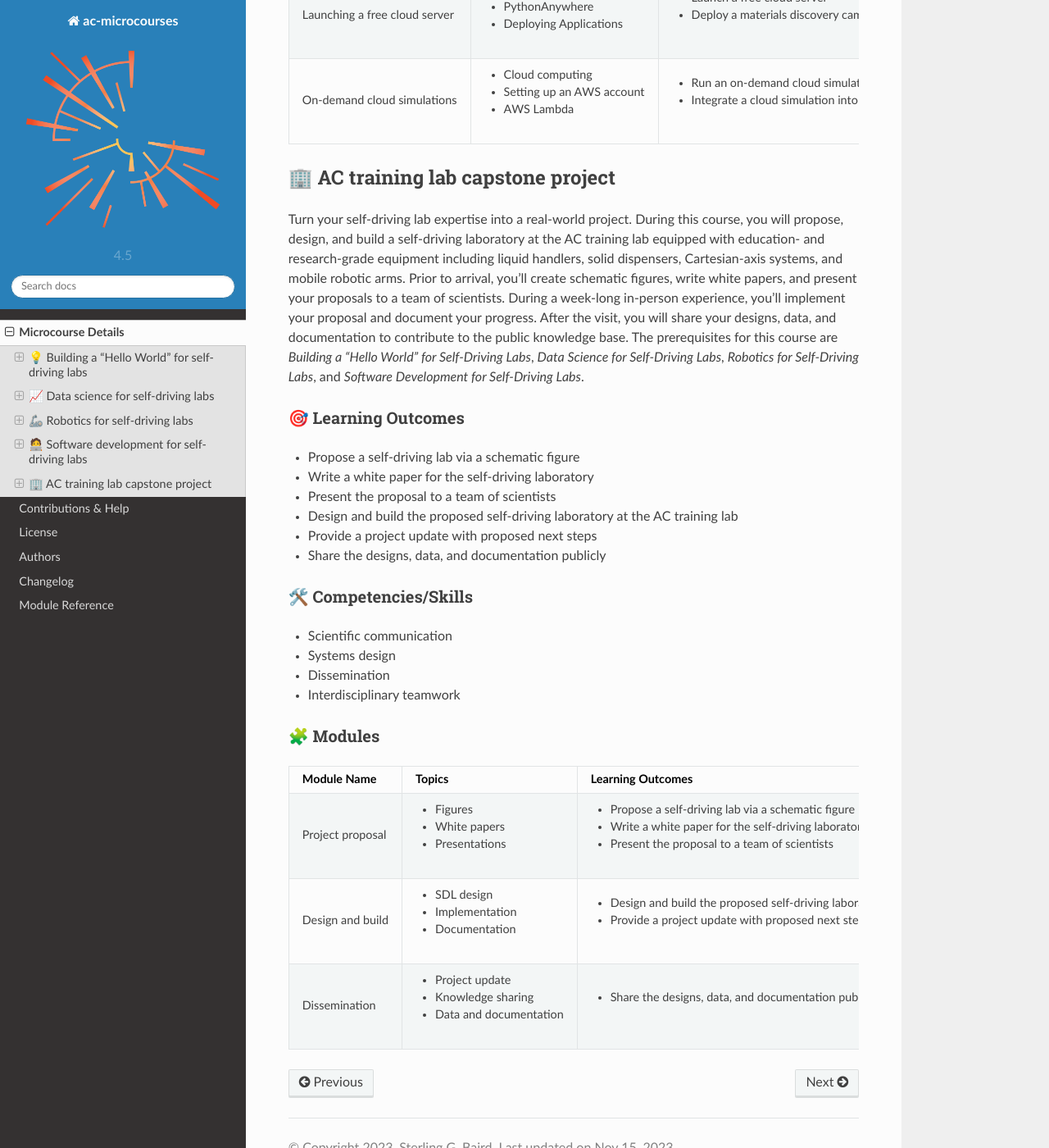
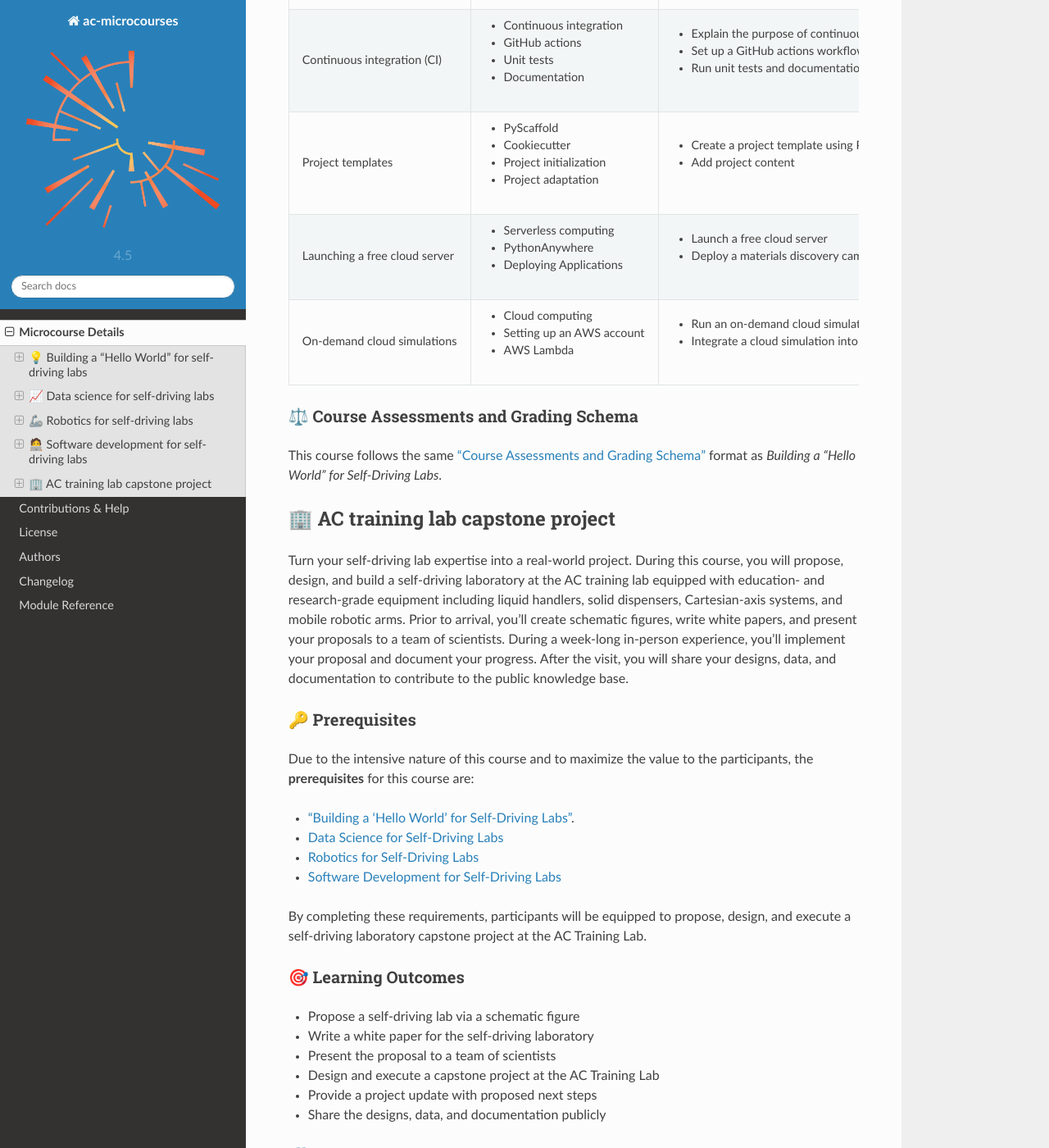
Before and after one commit to AccelerationConsortium/ac-microcourses, a Sphinx documentation site: the page built from docs/certificate-framework.md, in a window 1280 px wide and 1400 px high, scrolled down 7096 px. Shown: the whole window at 82% size. Built offline with Sphinx 7.4.7 and the Read the Docs theme 2.0.0, drawn with Linux system fonts in a browser that asks for light colours; some of the changed text lies outside the part shown.

Commit message:
assessments and grading

````diff
--- a/docs/certificate-framework.md
+++ b/docs/certificate-framework.md
@@ -99,11 +99,15 @@
 2. A standalone notebook assignment (graded, 5 points)
 3. A mini project (graded, 10 points)
 
-The guided notebook tutorial is provided as a Jupyter notebook with embedded instructions and code snippets. The standalone notebook assignment is provided as a Jupyter notebook with instructions and partially filled code snippets. The mini project is an opportunity to directly apply the skills from the notebooks in an isolated environment within an interactive GitHub repository. Autograding of the notebook and mini project is performed via GitHub actions, and grades are automatically reported to GitHub Classroom. To see how that works, watch ["GitHub Classroom: How students complete assignments"](https://www.youtube.com/watch?v=ObaFRGp_Eko). Grades from GitHub Classroom are then periodically synced to Quercus, the University of Toronto's learning management system which is based on Instructure's open-source Canvas platform.
+The guided notebook tutorial is provided as a Jupyter notebook with embedded instructions and code snippets. The standalone notebook assignment is provided as a Jupyter notebook with instructions and partially filled code snippets. The mini project is an opportunity to directly apply the skills from the notebooks in an isolated environment within an interactive GitHub repository. Autograding of the notebook and mini project is performed via GitHub actions, and grades are automatically reported to GitHub Classroom. To see how that works, watch ["GitHub Classroom: How students complete assignments"](https://www.youtube.com/watch?v=ObaFRGp_Eko). Grades from GitHub Classroom are then periodically synced to Quercus, the University of Toronto's learning management system which is based on Instructure's open-source Canvas platform. A passing grade is considered 50% or greater.
 
 ## 📈 Data science for self-driving labs
 
-Unleash the power of data science in the realm of self-driving laboratories. This remote, asynchronous course empowers you to apply data science concepts to materials discovery tasks. You'll create Bayesian optimization scripts using the Ax Platform, explore advanced optimization topics, and use the Honegumi template generator to create an advanced optimization setup for a materials discovery task. Additionally, you'll learn to share your findings by uploading datasets to FigShare, creating benchmark models with scikit-learn, and hosting models on HuggingFace. The recommended prerequisite for this course is "Building a 'Hello World' for Self-Driving Labs".
+Unleash the power of data science in the realm of self-driving laboratories. This remote, asynchronous course empowers you to apply data science concepts to materials discovery tasks. You'll create Bayesian optimization scripts using the Ax Platform, explore advanced optimization topics, and use the Honegumi template generator to create an advanced optimization setup for a materials discovery task. Additionally, you'll learn to share your findings by uploading datasets to FigShare, creating benchmark models with scikit-learn, and hosting models on HuggingFace.
+
+### 🔑 Recommended Prerequisites
+
+The **recommended prerequisite** for this course is ["Building a 'Hello World' for Self-Driving Labs"](https://ac-microcourses.readthedocs.io/en/latest/certificate-framework.html#building-a-hello-world-for-self-driving-labs).
 
 ### 🎯 Learning Outcomes
 
@@ -185,11 +189,15 @@
 
 ### ⚖️ Course Assessments and Grading Schema
 
-This course follows the same format as *Building a "Hello World" for Self-Driving Labs*.
+This course follows the same ["Course Assessments and Grading Schema"](https://ac-microcourses.readthedocs.io/en/latest/certificate-framework.html#course-assessments-and-grading-schema) format as *Building a "Hello World" for Self-Driving Labs*.
 
 ## 🦾 Robotics for self-driving labs
 
-Embark on a journey into the world of robotics and automation for self-driving laboratories. This asynchronous, remote course equips you with the skills to control peristaltic pumps, linear actuators, automated liquid handlers, and solid dispensers using a Pico W microcontroller, a motor driver, and the Covalent workflow orchestration package. You'll also learn to control mobile cobots using the Robot Operating System (ROS) framework and to perform spatial referencing and ID recognition via AprilTags and OpenCV. The course will conclude with a solid sample transfer workflow using Covalent, ROS, AprilTags, OpenCV, and a multi-axis robot. The recommended prerequisite for this course is *Building a "Hello World" for Self-Driving Labs*.
+Embark on a journey into the world of robotics and automation for self-driving laboratories. This asynchronous, remote course equips you with the skills to control peristaltic pumps, linear actuators, automated liquid handlers, and solid dispensers using a Pico W microcontroller, a motor driver, and the Covalent workflow orchestration package. You'll also learn to control mobile cobots using the Robot Operating System (ROS) framework and to perform spatial referencing and ID recognition via AprilTags and OpenCV. The course will conclude with a solid sample transfer workflow using Covalent, ROS, AprilTags, OpenCV, and a multi-axis robot.
+
+### 🔑 Recommended Prerequisites
+
+The **recommended prerequisite** for this course is ["Building a 'Hello World' for Self-Driving Labs"](https://ac-microcourses.readthedocs.io/en/latest/certificate-framework.html#building-a-hello-world-for-self-driving-labs).
 
 ### 🎯 Learning Outcomes
 
@@ -243,6 +251,10 @@
     * Multi-axis robotics
   - * Use ROS, AprilTags, and a multi-axis robot to perform solid sample transfer
 ```
+
+### ⚖️ Course Assessments and Grading Schema
+
+This course follows the same ["Course Assessments and Grading Schema"](https://ac-microcourses.readthedocs.io/en/latest/certificate-framework.html#course-assessments-and-grading-schema) format as *Building a "Hello World" for Self-Driving Labs*.
 
 ## 🧑‍💻 Software development for self-driving labs
 
@@ -348,16 +360,31 @@
 
 <!-- note that print statements (similarly cell evaluation outputs for notebooks) are an important beginner method of debugging -->
 
+### ⚖️ Course Assessments and Grading Schema
+
+This course follows the same ["Course Assessments and Grading Schema"](https://ac-microcourses.readthedocs.io/en/latest/certificate-framework.html#course-assessments-and-grading-schema) format as *Building a "Hello World" for Self-Driving Labs*.
+
 ## 🏢 AC training lab capstone project <!-- Alternative emoji: 🏗️ -->
 
-Turn your self-driving lab expertise into a real-world project. During this course, you will propose, design, and build a self-driving laboratory at the AC training lab equipped with education- and research-grade equipment including liquid handlers, solid dispensers, Cartesian-axis systems, and mobile robotic arms. Prior to arrival, you'll create schematic figures, write white papers, and present your proposals to a team of scientists. During a week-long in-person experience, you'll implement your proposal and document your progress. After the visit, you will share your designs, data, and documentation to contribute to the public knowledge base. The prerequisites for this course are *Building a "Hello World" for Self-Driving Labs*, *Data Science for Self-Driving Labs*, *Robotics for Self-Driving Labs*, and *Software Development for Self-Driving Labs*.
+Turn your self-driving lab expertise into a real-world project. During this course, you will propose, design, and build a self-driving laboratory at the AC training lab equipped with education- and research-grade equipment including liquid handlers, solid dispensers, Cartesian-axis systems, and mobile robotic arms. Prior to arrival, you'll create schematic figures, write white papers, and present your proposals to a team of scientists. During a week-long in-person experience, you'll implement your proposal and document your progress. After the visit, you will share your designs, data, and documentation to contribute to the public knowledge base.
+
+### 🔑 Prerequisites
+
+Due to the intensive nature of this course and to maximize the value to the participants, the **prerequisites** for this course are:
+
+- ["Building a 'Hello World' for Self-Driving Labs"](https://ac-microcourses.readthedocs.io/en/latest/certificate-framework.html#building-a-hello-world-for-self-driving-labs).
+- [Data Science for Self-Driving Labs](https://ac-microcourses.readthedocs.io/en/latest/certificate-framework.html#data-science-for-self-driving-labs)
+- [Robotics for Self-Driving Labs](https://ac-microcourses.readthedocs.io/en/latest/certificate-framework.html#robotics-for-self-driving-labs)
+- [Software Development for Self-Driving Labs](https://ac-microcourses.readthedocs.io/en/latest/certificate-framework.html#software-development-for-self-driving-labs)
+
+By completing these requirements, participants will be equipped to propose, design, and execute a self-driving laboratory capstone project at the AC Training Lab.
 
 ### 🎯 Learning Outcomes
 
 - Propose a self-driving lab via a schematic figure
 - Write a white paper for the self-driving laboratory
 - Present the proposal to a team of scientists
-- Design and build the proposed self-driving laboratory at the AC training lab
+- Design and execute a capstone project at the AC Training Lab
 - Provide a project update with proposed next steps
 - Share the designs, data, and documentation publicly
 
@@ -383,11 +410,11 @@
   - * Propose a self-driving lab via a schematic figure
     * Write a white paper for the self-driving laboratory
     * Present the proposal to a team of scientists
-* - Design and build
+* - Design and execution
   - * SDL design
     * Implementation
     * Documentation
-  - * Design and build the proposed self-driving laboratory at the AC training lab
+  - * Design and execute the project at the AC training lab
     * Provide a project update with proposed next steps
 * - Dissemination
   - * Project update
@@ -395,3 +422,7 @@
     * Data and documentation
   - * Share the designs, data, and documentation publicly
 ```
+
+### ⚖️ Course Assessments and Grading Schema
+
+Performance in this course is assessed via rubrics that evaluate the quality of the proposal, design/build, and dissemination. The proposal rubric evaluates the schematic figure, white paper, and presentation. The design rubric evaluates the design, implementation, and documentation. The build rubric evaluates the build, implementation, and documentation. Each module is worth 100 points.
````
